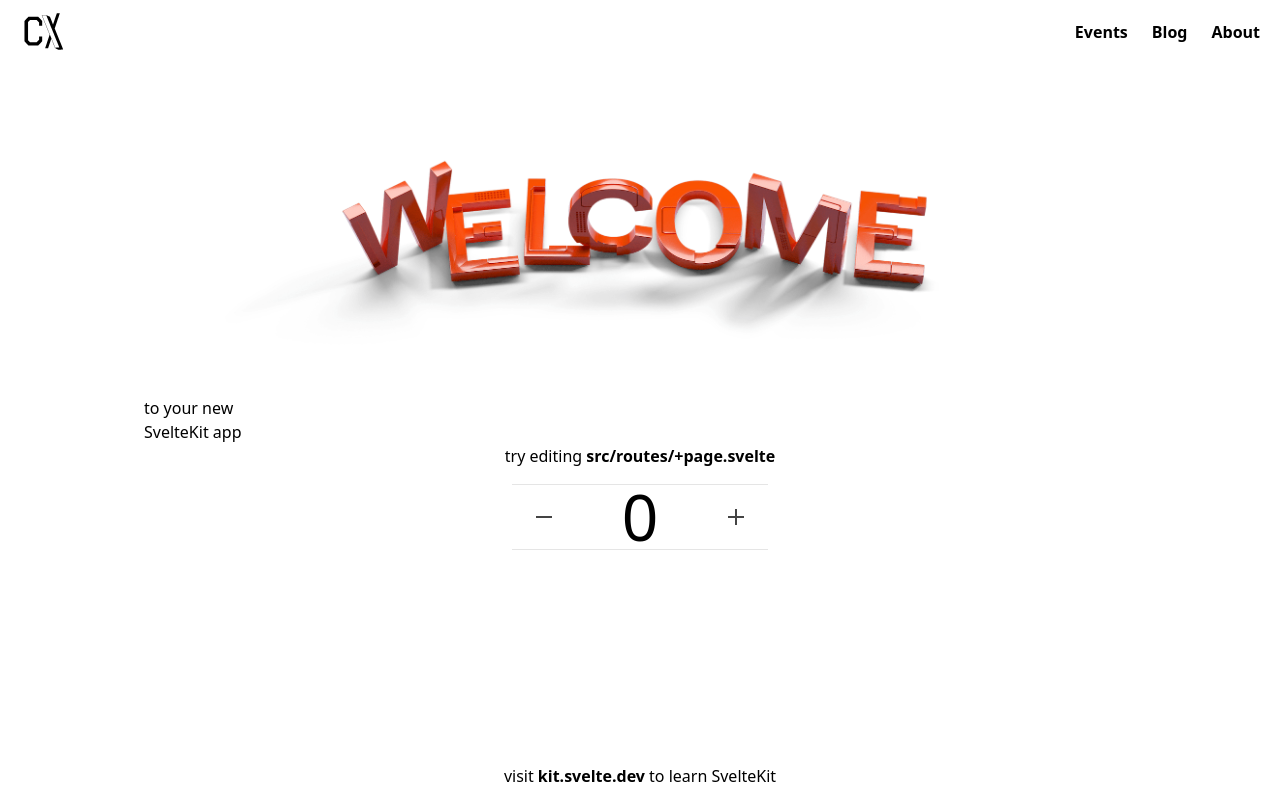
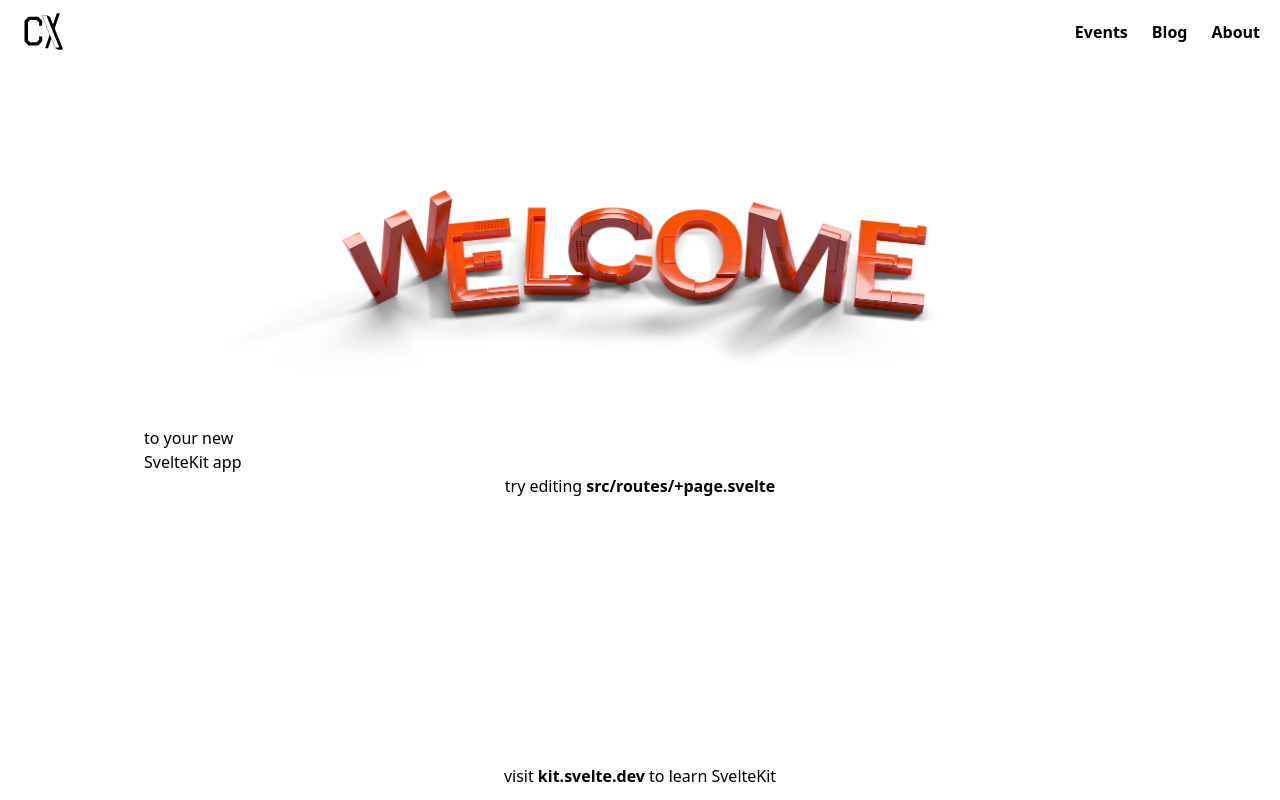
Before and after one commit to mitblr-club/template, a SvelteKit app: page / in a window 1280 px wide. Built offline with nearby package versions, Linux system fonts and the light colour scheme.

Commit message:
feat: init components, other imports

```diff
--- a/src/routes/+layout.svelte
+++ b/src/routes/+layout.svelte
@@ -1,6 +1,7 @@
 <script>
-	import Header from './Header.svelte';
 	import '../app.css';
+	import Header from './components/Header.svelte';
+	import Footer from './components/Footer.svelte';
 </script>
 
 <div class="app">
@@ -10,9 +11,7 @@
 		<slot />
 	</main>
 
-	<footer>
-		<p>visit <a href="https://kit.svelte.dev">kit.svelte.dev</a> to learn SvelteKit</p>
-	</footer>
+	<Footer />
 </div>
 
 <style lang='postcss'>
@@ -33,22 +32,4 @@
 		margin: 0 auto;
 		box-sizing: border-box;
 	}
-
-	footer {
-		display: flex;
-		flex-direction: column;
-		justify-content: center;
-		align-items: center;
-		padding: 12px;
-	}
-
-	footer a {
-		font-weight: bold;
-	}
-
-	@media (min-width: 480px) {
-		footer {
-			padding: 12px 0;
-		}
-	}
 </style>
--- a/src/routes/+page.svelte
+++ b/src/routes/+page.svelte
@@ -1,5 +1,4 @@
 <script>
-	import Counter from './Counter.svelte';
 	import welcome from '$lib/images/svelte-welcome.webp';
 	import welcome_fallback from '$lib/images/svelte-welcome.png';
 </script>
@@ -24,8 +23,6 @@
 	<h2>
 		try editing <strong>src/routes/+page.svelte</strong>
 	</h2>
-
-	<Counter />
 </section>
 
 <style>
--- a/src/routes/+page.ts
+++ b/src/routes/+page.ts
@@ -1,3 +1 @@
-// since there's no dynamic data here, we can prerender
-// it so that it gets served as a static asset in production
 export const prerender = true;
--- a/src/routes/Counter.svelte
+++ /dev/null
@@ -1,102 +0,0 @@
-<script lang="ts">
-	import { spring } from 'svelte/motion';
-
-	let count = 0;
-
-	const displayed_count = spring();
-	$: displayed_count.set(count);
-	$: offset = modulo($displayed_count, 1);
-
-	function modulo(n: number, m: number) {
-		// handle negative numbers
-		return ((n % m) + m) % m;
-	}
-</script>
-
-<div class="counter">
-	<button on:click={() => (count -= 1)} aria-label="Decrease the counter by one">
-		<svg aria-hidden="true" viewBox="0 0 1 1">
-			<path d="M0,0.5 L1,0.5" />
-		</svg>
-	</button>
-
-	<div class="counter-viewport">
-		<div class="counter-digits" style="transform: translate(0, {100 * offset}%)">
-			<strong class="hidden" aria-hidden="true">{Math.floor($displayed_count + 1)}</strong>
-			<strong>{Math.floor($displayed_count)}</strong>
-		</div>
-	</div>
-
-	<button on:click={() => (count += 1)} aria-label="Increase the counter by one">
-		<svg aria-hidden="true" viewBox="0 0 1 1">
-			<path d="M0,0.5 L1,0.5 M0.5,0 L0.5,1" />
-		</svg>
-	</button>
-</div>
-
-<style>
-	.counter {
-		display: flex;
-		border-top: 1px solid rgba(0, 0, 0, 0.1);
-		border-bottom: 1px solid rgba(0, 0, 0, 0.1);
-		margin: 1rem 0;
-	}
-
-	.counter button {
-		width: 2em;
-		padding: 0;
-		display: flex;
-		align-items: center;
-		justify-content: center;
-		border: 0;
-		background-color: transparent;
-		touch-action: manipulation;
-		font-size: 2rem;
-	}
-
-	.counter button:hover {
-		background-color: var(--color-bg-1);
-	}
-
-	svg {
-		width: 25%;
-		height: 25%;
-	}
-
-	path {
-		vector-effect: non-scaling-stroke;
-		stroke-width: 2px;
-		stroke: #444;
-	}
-
-	.counter-viewport {
-		width: 8em;
-		height: 4em;
-		overflow: hidden;
-		text-align: center;
-		position: relative;
-	}
-
-	.counter-viewport strong {
-		position: absolute;
-		display: flex;
-		width: 100%;
-		height: 100%;
-		font-weight: 400;
-		color: var(--color-theme-1);
-		font-size: 4rem;
-		align-items: center;
-		justify-content: center;
-	}
-
-	.counter-digits {
-		position: absolute;
-		width: 100%;
-		height: 100%;
-	}
-
-	.hidden {
-		top: -100%;
-		user-select: none;
-	}
-</style>
--- /dev/null
+++ b/src/routes/components/Footer.svelte
@@ -0,0 +1,29 @@
+<footer>
+	<p>visit <a href="https://kit.svelte.dev">kit.svelte.dev</a> to learn SvelteKit</p>
+	<div>
+
+	</div>
+	<div>
+
+	</div>
+</footer>
+
+<style lang='postcss'>
+	footer {
+		display: flex;
+		flex-direction: column;
+		justify-content: center;
+		align-items: center;
+		padding: 12px;
+	}
+
+	footer a {
+		font-weight: bold;
+	}
+
+	@media (min-width: 480px) {
+		footer {
+			padding: 12px 0;
+		}
+	}
+</style>
--- a/src/routes/Header.svelte
+++ b/src/routes/components/Header.svelte
@@ -46,7 +46,7 @@
 			</svg>
 		</a>
 		<button
-			class='md:hidden inline-flex justify-end p-4 transition duration-150 hover:bg-white hover:bg-opacity-10 rounded text-white outline-none'
+			class='md:hidden inline-flex p-4 transition duration-150 hover:bg-white hover:bg-opacity-10 rounded text-white outline-none'
 			on:click={toggleMenu}
 		>
 		<svg
@@ -80,10 +80,6 @@
 			</div>
 		</div>
 	</nav>
-
-	<div class='flex md:hidden -bottom-full w-full h-[100vh] '>
-
-	</div>
 </header>
 
 <style lang='postcss'>
```
